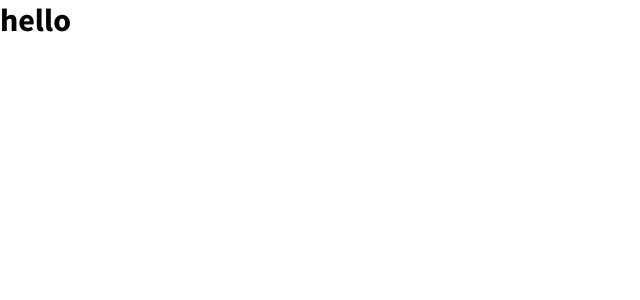
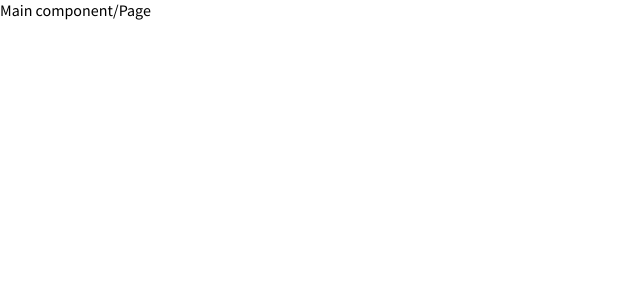
Before and after one commit to faha1999/portfolio-react, a React (Create React App) app: page / in a window 1280 px wide. Shown: the top 300 px of the page, without its empty margins (0-640 px from the left). Built offline with nearby package versions, Linux system fonts and the light colour scheme.

Commit message:
applied react-router

```diff
--- a/src/App.jsx
+++ b/src/App.jsx
@@ -1,8 +1,24 @@
+import { lightTheme, DarkTheme } from './components/Themes';
+import { Route, Routes } from 'react-router-dom';
+import { About } from './components/About';
+import { Main } from './components/Main';
+import { Blog } from './components/Blog';
+import { Work } from './components/Work';
+import { Skill } from './components/Skill';
+
 function App() {
   return (
-    <div className="App">
-      <h1>hello</h1>
-    </div>
+    <>
+      <div theme={DarkTheme}>
+        <Routes>
+          <Route path="/" element={<Main />} />
+          <Route path="/about" element={<About />} />
+          <Route path="/blog" element={<Blog />} />
+          <Route path="/work" element={<Work />} />
+          <Route path="/skill" element={<Skill />} />
+        </Routes>
+      </div>
+    </>
   );
 }
 
--- /dev/null
+++ b/src/components/About.jsx
@@ -0,0 +1,5 @@
+import React from 'react';
+
+export const About = () => {
+  return <div>About</div>;
+};
--- /dev/null
+++ b/src/components/Blog.jsx
@@ -0,0 +1,5 @@
+import React from 'react';
+
+export const Blog = () => {
+  return <div>Blog</div>;
+};
--- /dev/null
+++ b/src/components/Main.jsx
@@ -0,0 +1,5 @@
+import React from 'react';
+
+export const Main = () => {
+  return <div>Main component/Page</div>;
+};
--- /dev/null
+++ b/src/components/Skill.jsx
@@ -0,0 +1,5 @@
+import React from 'react';
+
+export const Skill = () => {
+  return <div>Skill</div>;
+};
--- /dev/null
+++ b/src/components/Work.jsx
@@ -0,0 +1,5 @@
+import React from 'react';
+
+export const Work = () => {
+  return <div>Work</div>;
+};
--- a/src/index.js
+++ b/src/index.js
@@ -1,5 +1,6 @@
 import React from 'react';
 import ReactDOM from 'react-dom/client';
+import { BrowserRouter } from 'react-router-dom';
 import App from './App';
 import reportWebVitals from './reportWebVitals';
 import './styles/css/style.min.css';
@@ -7,7 +8,9 @@ import './styles/css/style.min.css';
 const root = ReactDOM.createRoot(document.getElementById('root'));
 root.render(
   <React.StrictMode>
-    <App />
+    <BrowserRouter>
+      <App />
+    </BrowserRouter>
   </React.StrictMode>,
 );
 
```
